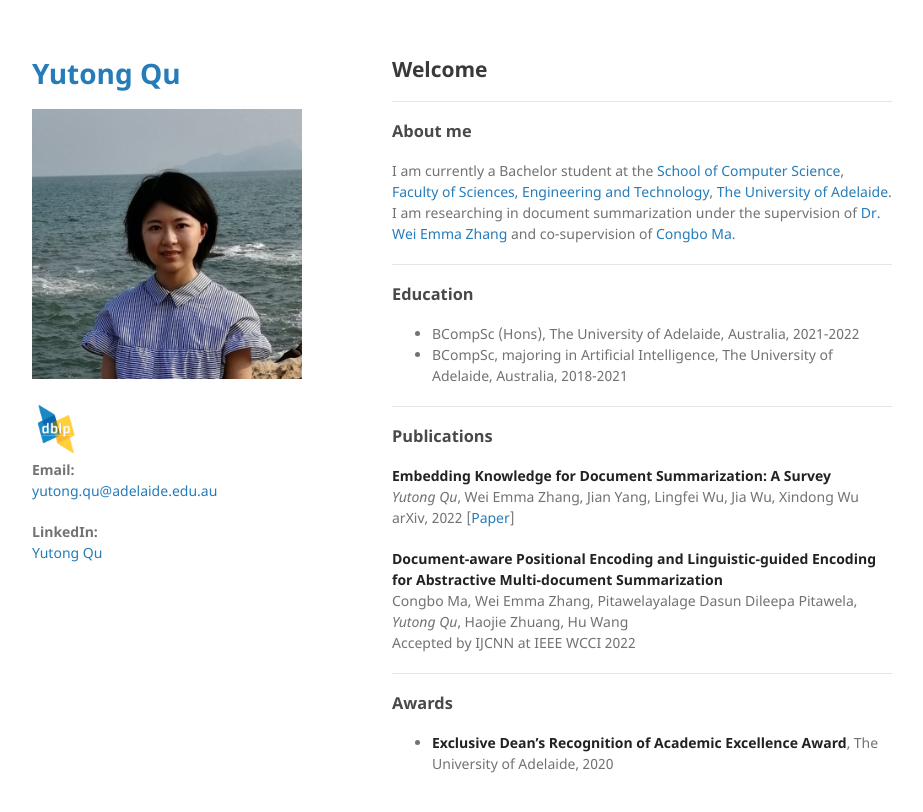
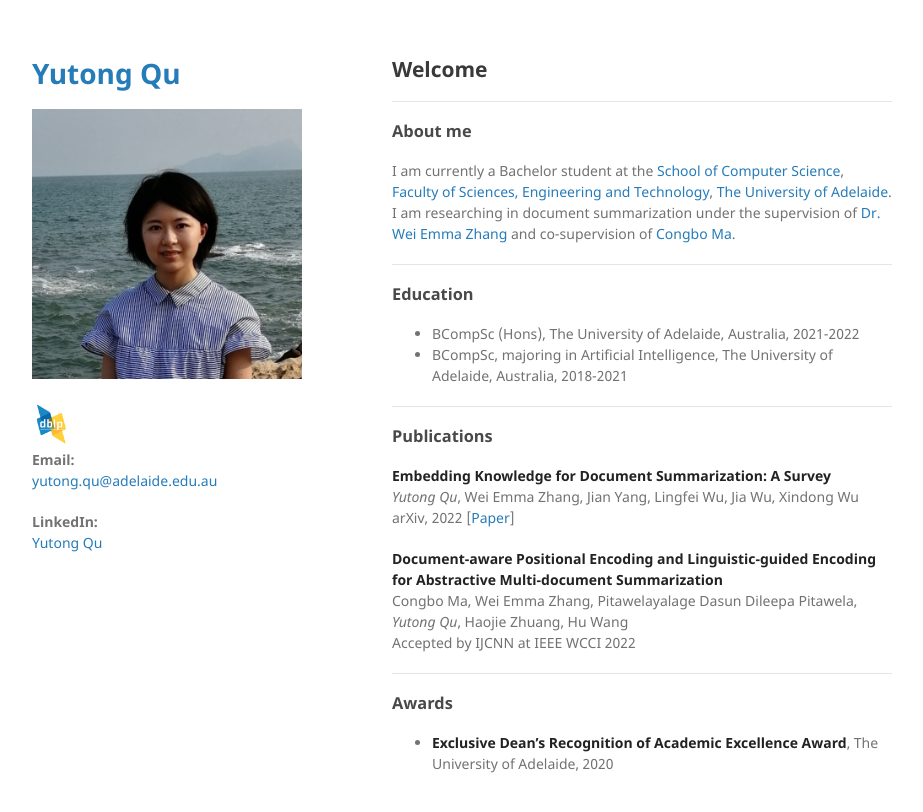
Before and after one commit to yutongqu/yutongqu.github.io, a Jekyll site: the page built from index.md, in a window 1280 px wide. Shown: the top 812 px of the page, without its empty margins (178-1101 px from the left). Built offline with Jekyll 4.4.1, drawn with Linux system fonts in a browser that asks for light colours; our own code applies the rules of GitHub Pages for plain Markdown files; the repository's description, which GitHub fills in, is left out.

Commit message:
Update default.html

```diff
--- a/_layouts/default.html
+++ b/_layouts/default.html
@@ -24,7 +24,7 @@
         <p>{{ site.description | default: site.github.project_tagline }}</p>
 
         {% if site.dblp_logo %}
-          <a href="mailto:{{ site.dblp_link }}"><img src="{{site.dblp_logo | site.dblp_link}}" alt="DBLP Logo" width="50" height="50" /></a>
+          <a href="{{ site.dblp_link }}"><img src="{{site.dblp_logo | site.dblp_link}}" alt="DBLP Logo" width="40" height="40" /></a>
         {% endif %}
 
 
```
